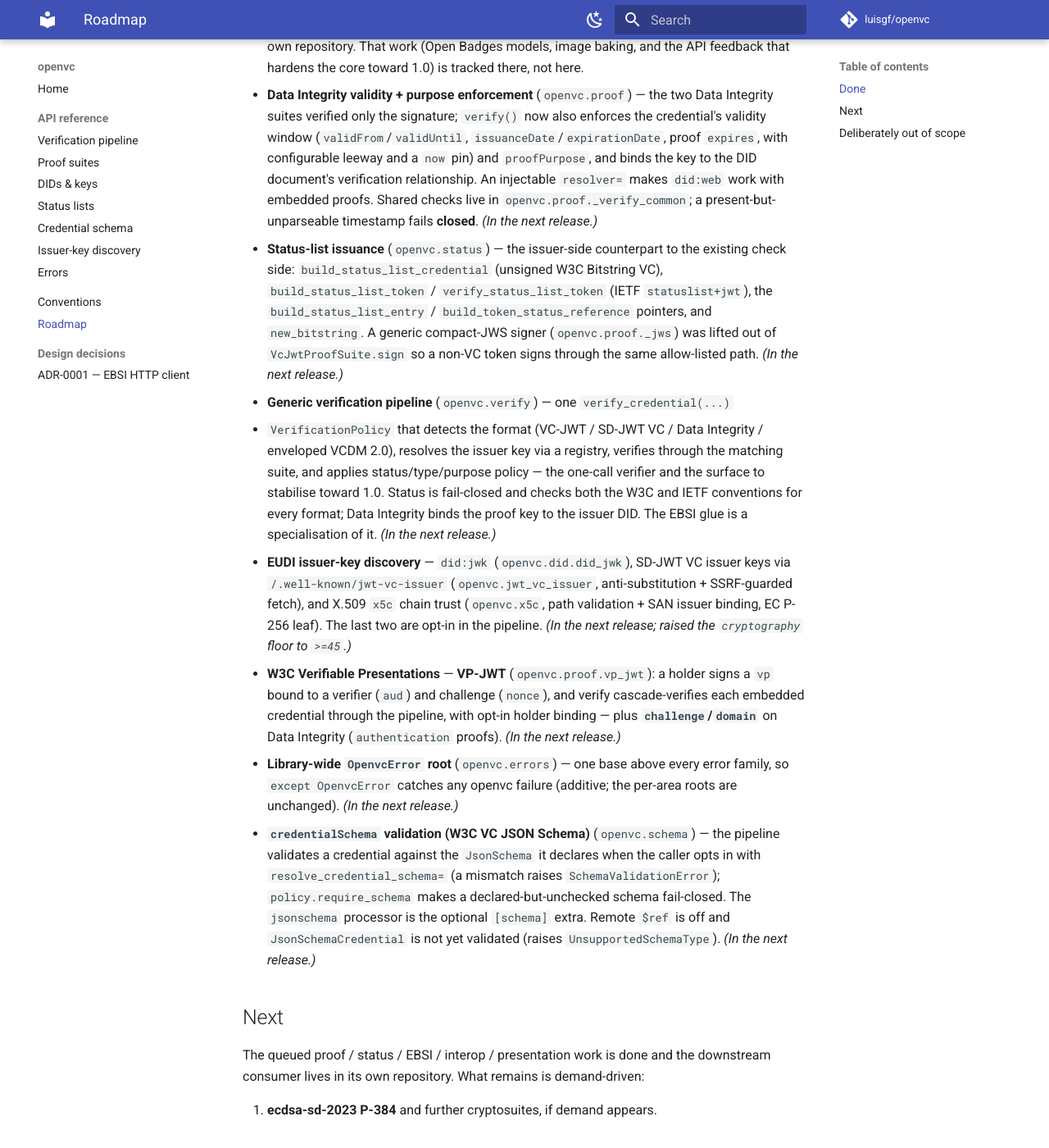
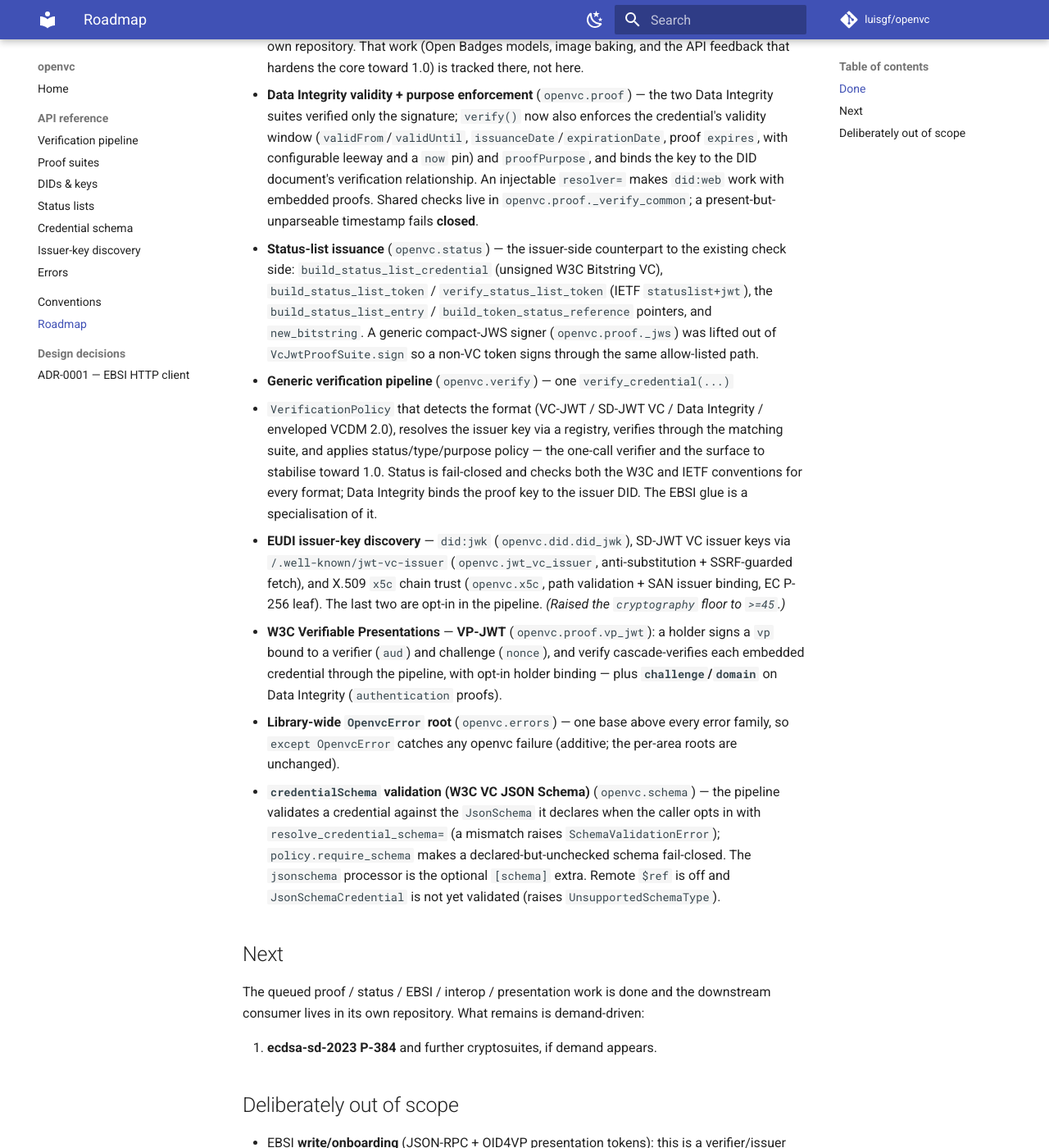
Before and after one commit to luisgf/openvc, an MkDocs documentation site: the page built from docs/ROADMAP.md, in a window 1280 px wide and 1400 px high, scrolled down 1610 px. Shown: the whole window at 82% size. Built offline with MkDocs 1.6.1 and Material for MkDocs 9.7.7, drawn with Linux system fonts in a browser that asks for light colours; comment, search, counter and statistics services are not loaded.

Commit message:
release: v0.8.0
credentialSchema (W3C VC JSON Schema) validation. Dates the 0.8.0 CHANGELOG
heading, bumps __version__, and reconciles docs (README module layout gains
schema.py; ROADMAP drops the stale 'in the next release' tags now that 0.4.0-0.7.1
have shipped).

```diff
--- a/docs/ROADMAP.md
+++ b/docs/ROADMAP.md
@@ -67,14 +67,14 @@ not here).
   `now` pin) and `proofPurpose`, and binds the key to the DID document's
   verification relationship. An injectable `resolver=` makes `did:web` work with
   embedded proofs. Shared checks live in `openvc.proof._verify_common`; a
-  present-but-unparseable timestamp fails **closed**. *(In the next release.)*
+  present-but-unparseable timestamp fails **closed**.
 - **Status-list issuance** (`openvc.status`) — the issuer-side counterpart to the
   existing check side: `build_status_list_credential` (unsigned W3C Bitstring VC),
   `build_status_list_token` / `verify_status_list_token` (IETF `statuslist+jwt`),
   the `build_status_list_entry` / `build_token_status_reference` pointers, and
   `new_bitstring`. A generic compact-JWS signer (`openvc.proof._jws`) was lifted
   out of `VcJwtProofSuite.sign` so a non-VC token signs through the same
-  allow-listed path. *(In the next release.)*
+  allow-listed path.
 - **Generic verification pipeline** (`openvc.verify`) — one `verify_credential(...)`
   + `VerificationPolicy` that detects the format (VC-JWT / SD-JWT VC / Data
   Integrity / enveloped VCDM 2.0), resolves the issuer key via a registry, verifies
@@ -82,27 +82,26 @@ not here).
   verifier and the surface to stabilise toward 1.0. Status is fail-closed and checks
   both the W3C and IETF conventions for every format; Data Integrity binds the
   proof key to the issuer DID. The EBSI glue is a specialisation of it.
-  *(In the next release.)*
 - **EUDI issuer-key discovery** — `did:jwk` (`openvc.did.did_jwk`), SD-JWT VC issuer
   keys via `/.well-known/jwt-vc-issuer` (`openvc.jwt_vc_issuer`, anti-substitution +
   SSRF-guarded fetch), and X.509 `x5c` chain trust (`openvc.x5c`, path validation +
   SAN issuer binding, EC P-256 leaf). The last two are opt-in in the pipeline.
-  *(In the next release; raised the `cryptography` floor to `>=45`.)*
+  *(Raised the `cryptography` floor to `>=45`.)*
 - **W3C Verifiable Presentations** — **VP-JWT** (`openvc.proof.vp_jwt`): a holder
   signs a `vp` bound to a verifier (`aud`) and challenge (`nonce`), and verify
   cascade-verifies each embedded credential through the pipeline, with opt-in
   holder binding — plus **`challenge`/`domain`** on Data Integrity
-  (`authentication` proofs). *(In the next release.)*
+  (`authentication` proofs).
 - **Library-wide `OpenvcError` root** (`openvc.errors`) — one base above every
   error family, so `except OpenvcError` catches any openvc failure (additive; the
-  per-area roots are unchanged). *(In the next release.)*
+  per-area roots are unchanged).
 - **`credentialSchema` validation (W3C VC JSON Schema)** (`openvc.schema`) — the
   pipeline validates a credential against the `JsonSchema` it declares when the
   caller opts in with `resolve_credential_schema=` (a mismatch raises
   `SchemaValidationError`); `policy.require_schema` makes a declared-but-unchecked
   schema fail-closed. The `jsonschema` processor is the optional `[schema]` extra.
   Remote `$ref` is off and `JsonSchemaCredential` is not yet validated (raises
-  `UnsupportedSchemaType`). *(In the next release.)*
+  `UnsupportedSchemaType`).
 
 ## Next
 
--- a/src/openvc/__init__.py
+++ b/src/openvc/__init__.py
@@ -2,7 +2,7 @@
 
 # Single source of truth for the version (pyproject reads it by AST — keep it a
 # plain string literal). The /release skill bumps this line.
-__version__ = "0.7.1"
+__version__ = "0.8.0"
 
 # The one-call verification pipeline is the headline API (see openvc.verify).
 from .errors import OpenvcError  # noqa: E402
```
Also changed, not shown: CHANGELOG.md (+1 -1 lines), README.md (+1 -0 lines).
